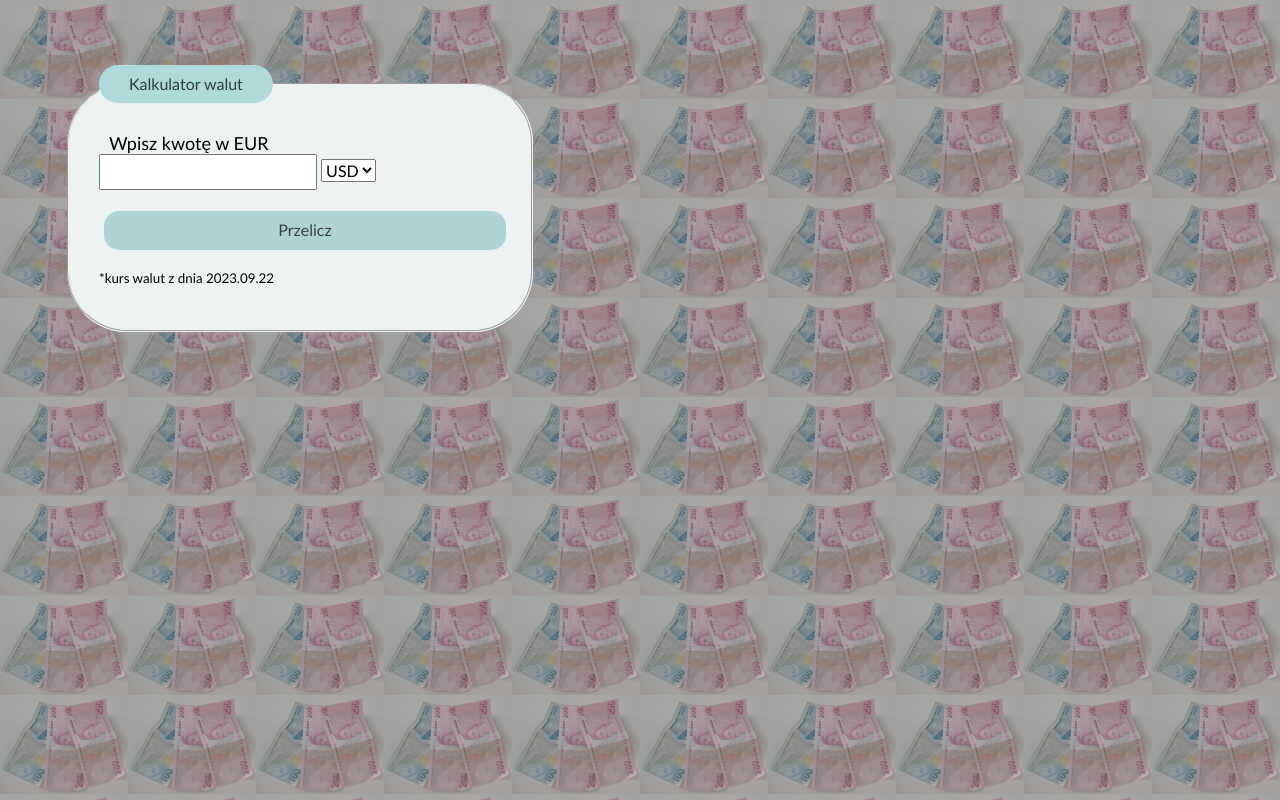
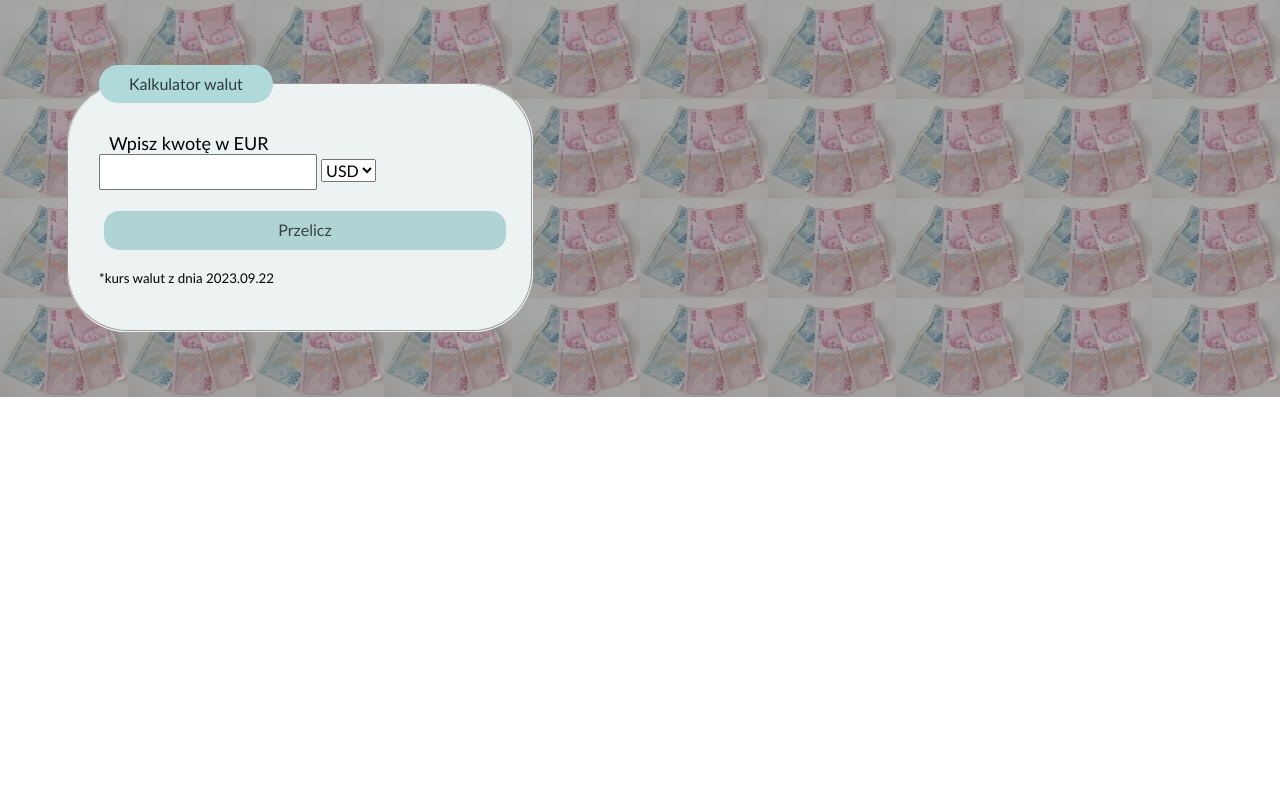
Before and after one commit to AlinaApaydin/calculator, a plain HTML site: page index.html in a window 1280 px wide. Drawn offline with nearby package versions, Linux system fonts and the light colour scheme.

Commit message:
Update index.html
class="container" added to div

```diff
--- a/index.html
+++ b/index.html
@@ -15,8 +15,8 @@
     <link rel = "icon" href="images/dolar2.png">
     <title>Kantor</title>
   </head>
-  <body class="container">
-    <div>
+  <body>
+    <div class="container">
       <form class="form js-form">
         <fieldset class="form__fieldset">
           <legend class="form__legend">Kalkulator walut</legend>
```
